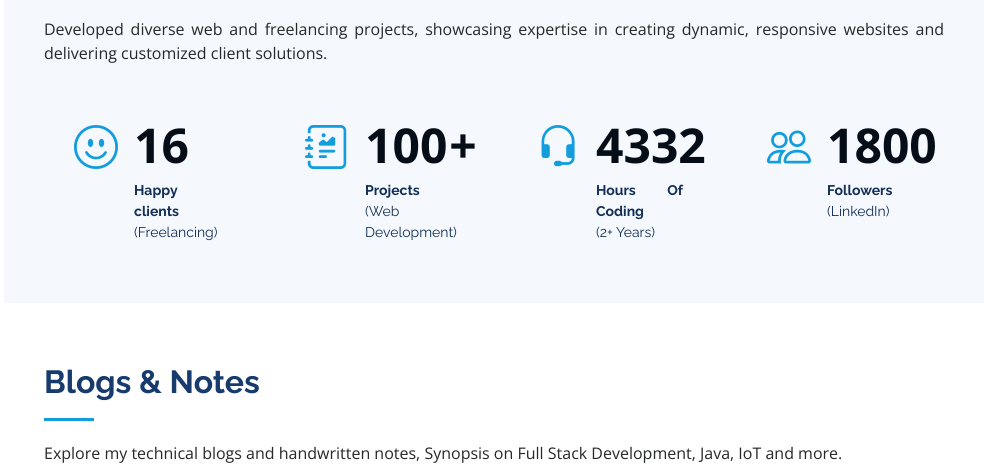
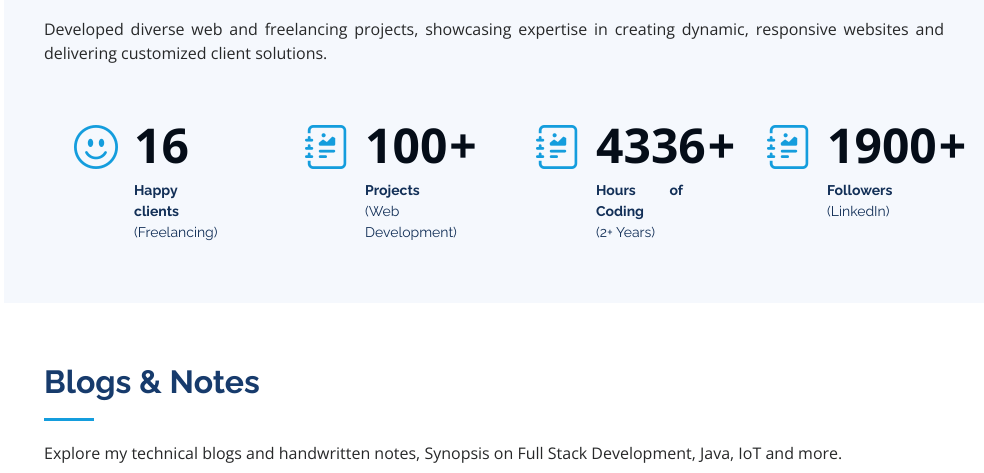
Before and after one commit to princebhatt03/Portfolio, a plain HTML site: page index.html in a window 1280 px wide. Shown: the part 1605-2078 px from the top of the page, without its empty margins (296-1280 px from the left). Drawn offline with nearby package versions, Linux system fonts and the light colour scheme; some packages are replaced by stand-ins of ours; a script that the page names is missing.

Commit message:
Portfolio Completed

```diff
--- a/index.html
+++ b/index.html
@@ -603,36 +603,36 @@
               </div>
             </div>
 
-            <div
+             <div
               class="col-lg-3 col-md-6 d-md-flex align-items-md-stretch"
               data-aos="fade-up"
-              data-aos-delay="200">
+              data-aos-delay="100">
               <div class="count-box">
-                <i class="bi bi-headset"></i>
+                <i class="bi bi-journal-richtext"></i>
                 <span
                   data-purecounter-start="0"
-                  data-purecounter-end="4332"
+                  data-purecounter-end="4336"
                   data-purecounter-duration="1"
-                  class="purecounter"></span>
+                  class="purecounter project-counter"></span>
                 <p>
-                  <strong>Hours Of Coding <br /></strong>(2+ Years)
+                  <strong>Hours of Coding <br /></strong>(2+ Years)
                 </p>
               </div>
             </div>
 
-            <div
+             <div
               class="col-lg-3 col-md-6 d-md-flex align-items-md-stretch"
               data-aos="fade-up"
-              data-aos-delay="300">
+              data-aos-delay="100">
               <div class="count-box">
-                <i class="bi bi-people"></i>
+                <i class="bi bi-journal-richtext"></i>
                 <span
                   data-purecounter-start="0"
-                  data-purecounter-end="1800"
+                  data-purecounter-end="1900"
                   data-purecounter-duration="1"
-                  class="purecounter"></span>
+                  class="purecounter project-counter"></span>
                 <p>
-                  <strong>Followers <br /></strong> (LinkedIn)
+                  <strong>Followers <br /></strong>(LinkedIn)
                 </p>
               </div>
             </div>
```
